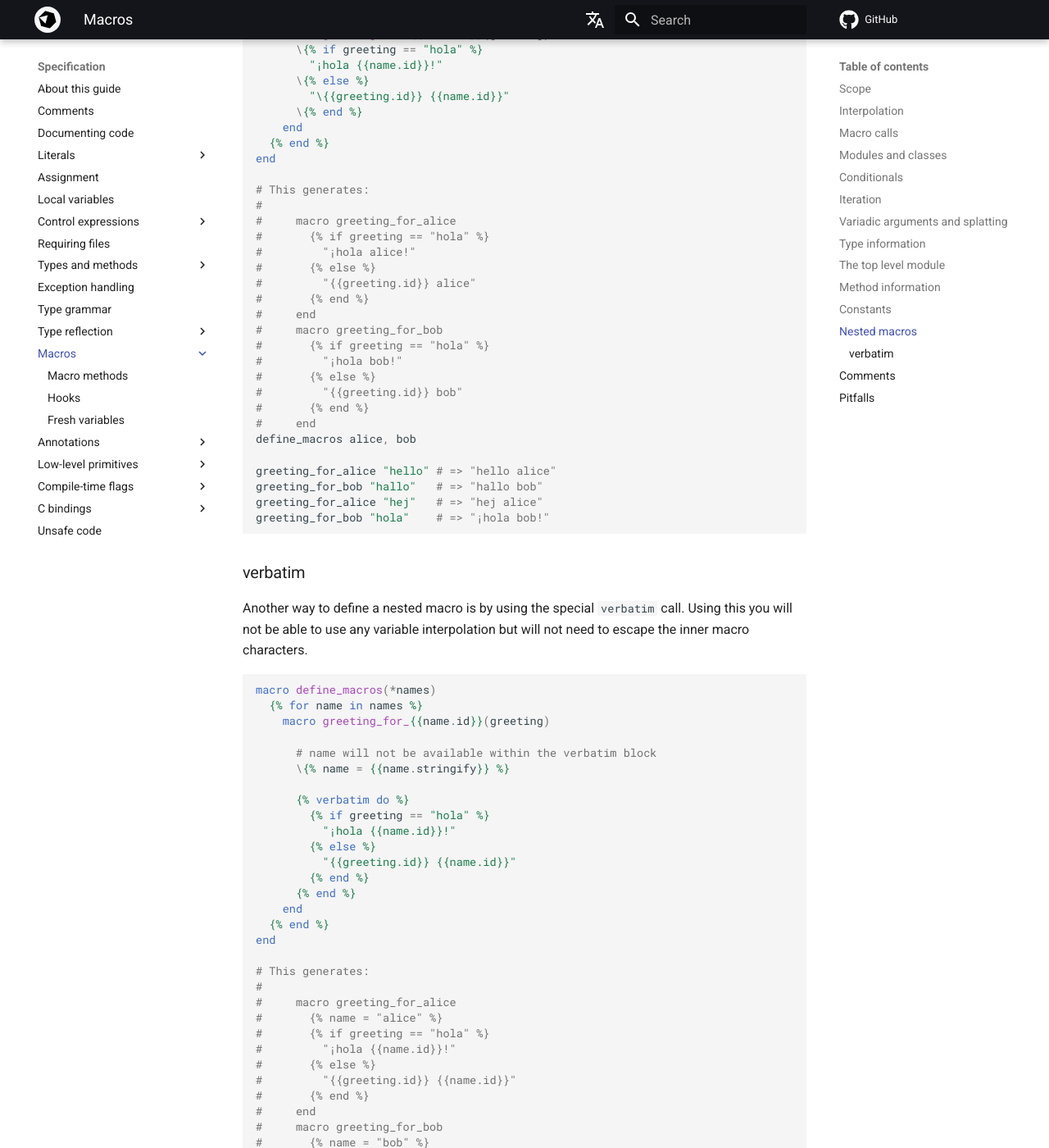
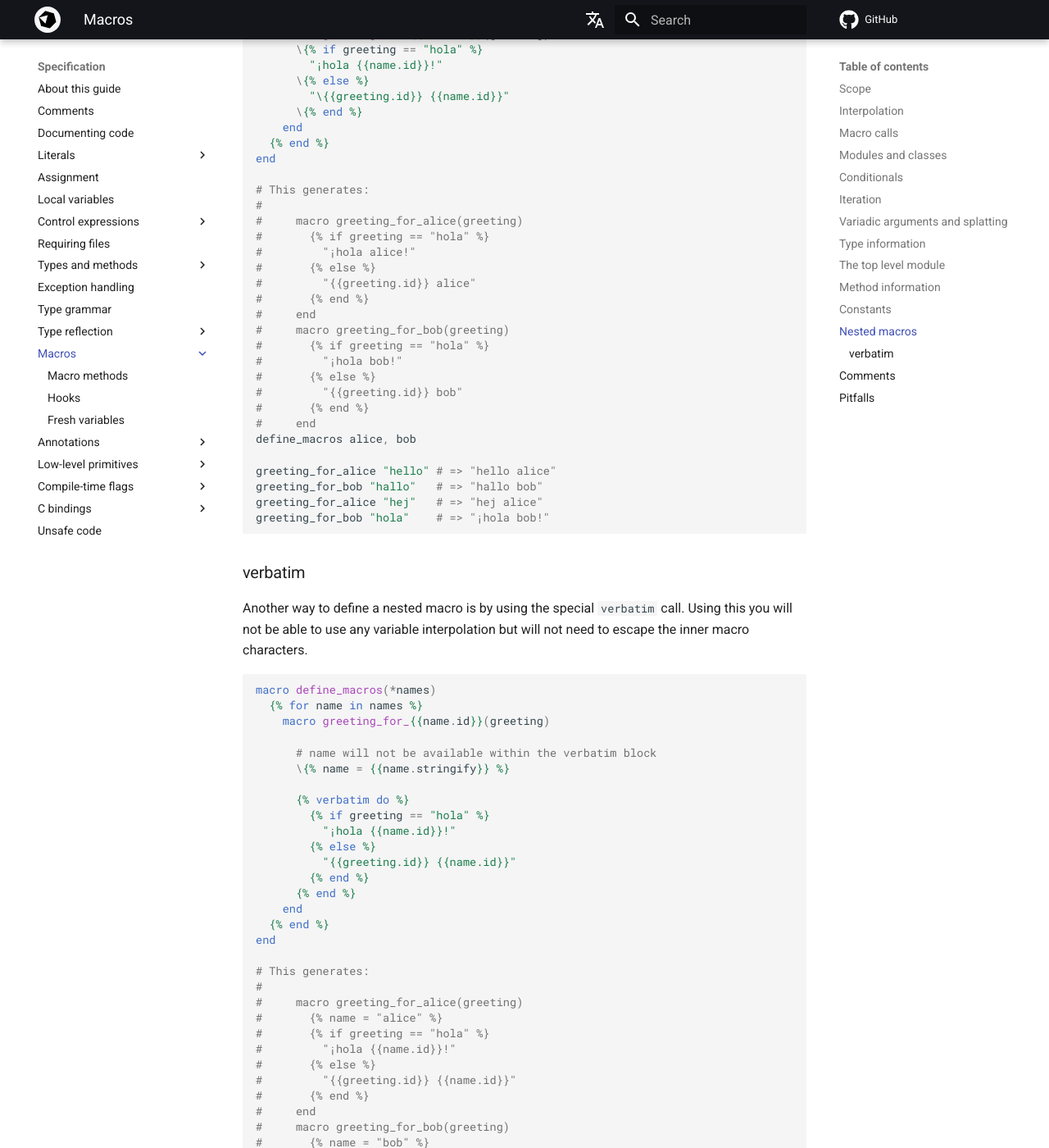
Before and after one commit to crystal-lang/crystal-book, an MkDocs documentation site: the page built from docs/syntax_and_semantics/macros/README.md, in a window 1280 px wide and 1400 px high, scrolled down 7396 px. Shown: the whole window at 82% size. Built offline with MkDocs 1.6.1 and Material for MkDocs 9.7.7, drawn with Linux system fonts in a browser that asks for light colours; nearby versions of some CDN libraries; library files that are not in the unit come from our copies; comment, search, counter and statistics services are not loaded; the version menu is left out.

Commit message:
Add missing '(greeting)' to verbatim example (#559)
Co-authored-by: Oleh Prypin <oleh@pryp.in>

```diff
--- a/docs/syntax_and_semantics/macros/README.md
+++ b/docs/syntax_and_semantics/macros/README.md
@@ -357,14 +357,14 @@ end
 
 # This generates:
 #
-#     macro greeting_for_alice
+#     macro greeting_for_alice(greeting)
 #       {% if greeting == "hola" %}
 #         "¡hola alice!"
 #       {% else %}
 #         "{{greeting.id}} alice"
 #       {% end %}
 #     end
-#     macro greeting_for_bob
+#     macro greeting_for_bob(greeting)
 #       {% if greeting == "hola" %}
 #         "¡hola bob!"
 #       {% else %}
@@ -404,7 +404,7 @@ end
 
 # This generates:
 #
-#     macro greeting_for_alice
+#     macro greeting_for_alice(greeting)
 #       {% name = "alice" %}
 #       {% if greeting == "hola" %}
 #         "¡hola {{name.id}}!"
@@ -412,7 +412,7 @@ end
 #         "{{greeting.id}} {{name.id}}"
 #       {% end %}
 #     end
-#     macro greeting_for_bob
+#     macro greeting_for_bob(greeting)
 #       {% name = "bob" %}
 #       {% if greeting == "hola" %}
 #         "¡hola {{name.id}}!"
```
